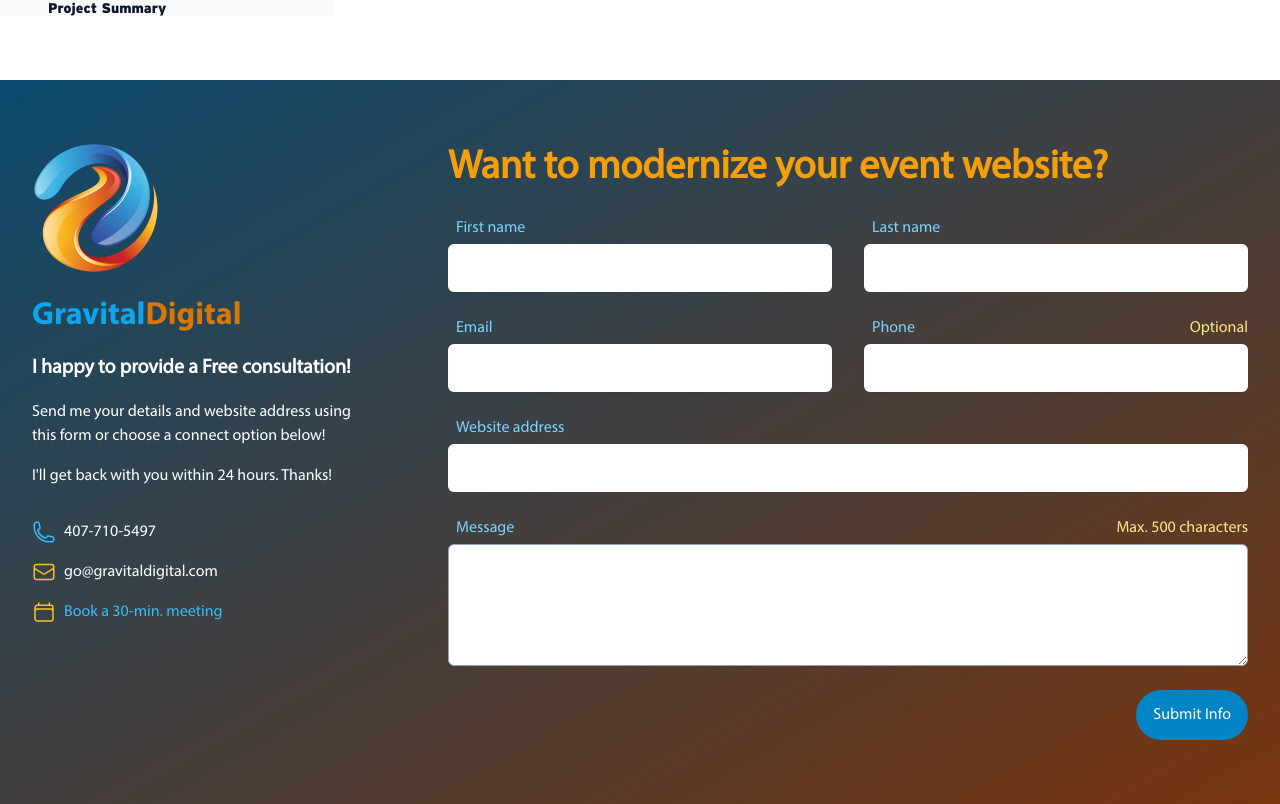
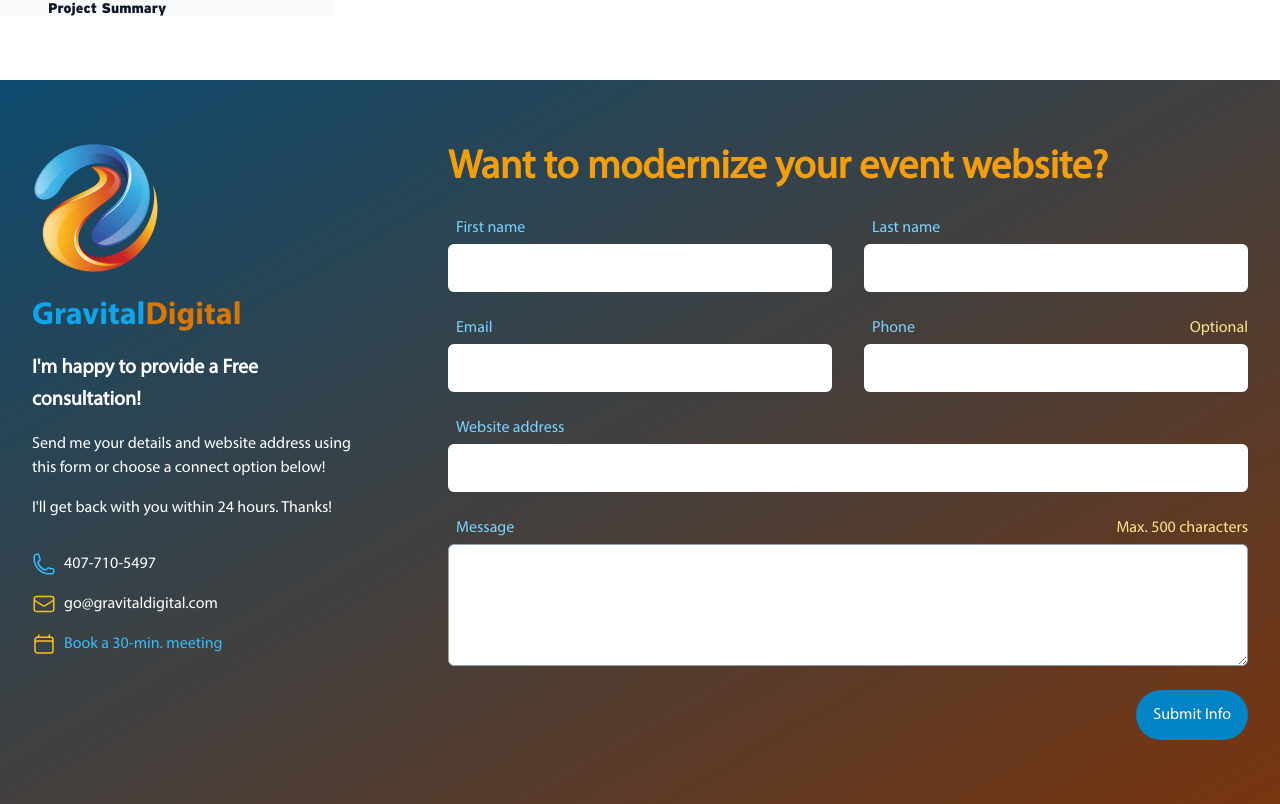
Before and after one commit to sparker888/wri-case-study, a Next.js app: page /thank-you in a window 1280 px wide. Shown: the part 788-1592 px from the top of the page. Built offline with nearby package versions, Linux system fonts and the light colour scheme.

Commit message:
fixed typo

```diff
--- a/src/components/ContactForm.jsx
+++ b/src/components/ContactForm.jsx
@@ -27,7 +27,7 @@ export default function ContactForm() {
               <span className="font-logo text-amber-600">Digital</span>
             </h2>
             <h3 className="mb-4 text-xl font-bold">
-              I happy to provide a Free consultation!
+              I'm happy to provide a Free consultation!
             </h3>
             <p className="mb-4">
               Send me your details and website address using this form or choose
```
